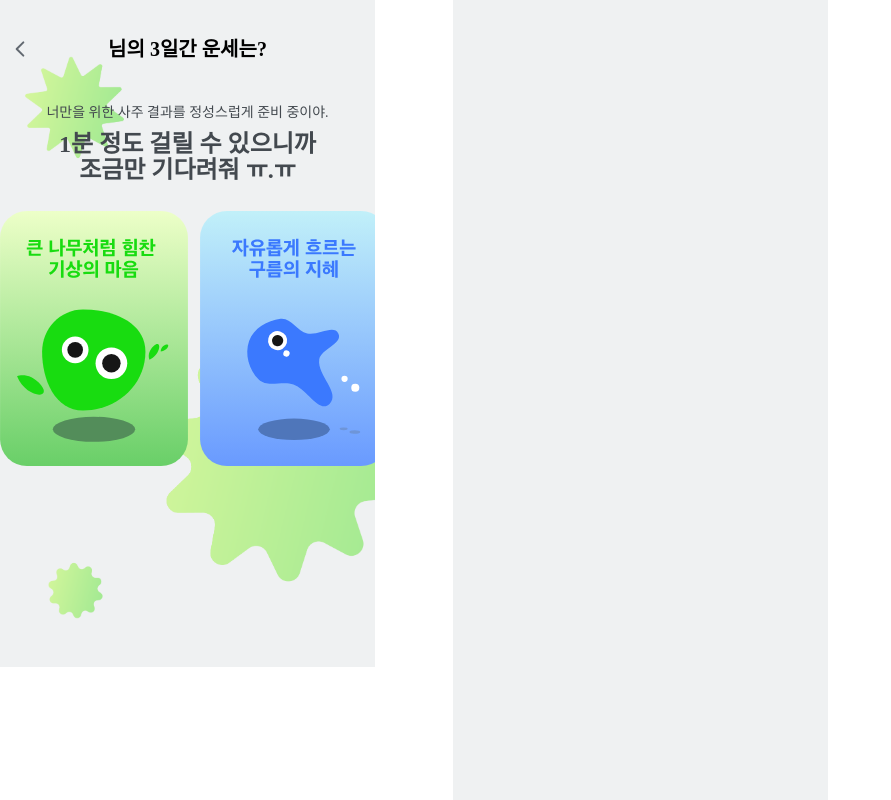
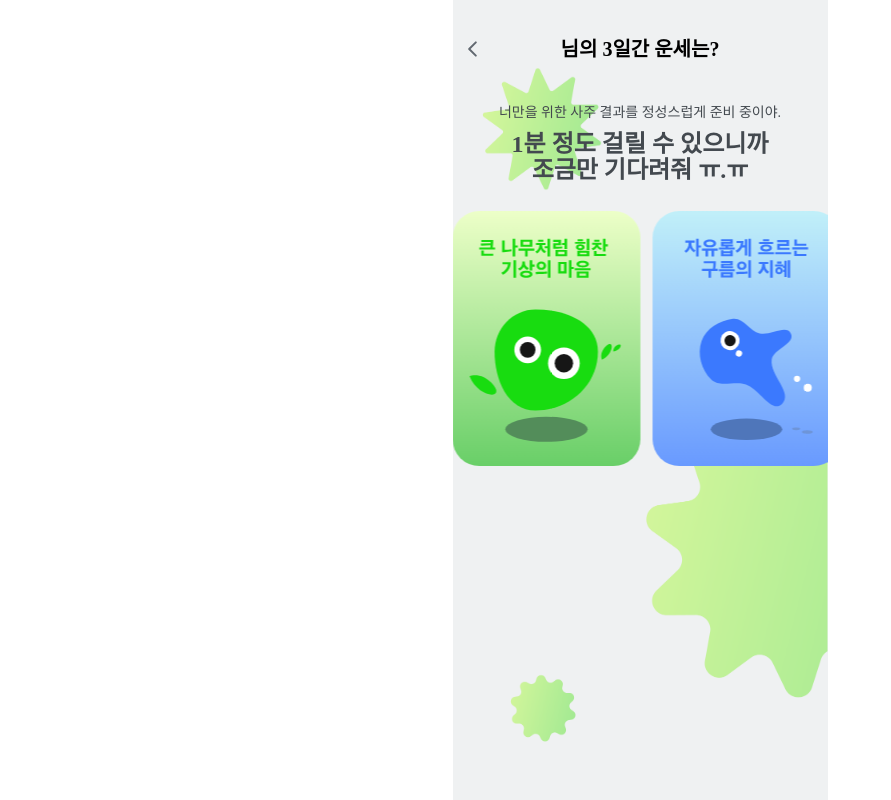
Before and after one commit to minjeoong/35-SOPKATHON-WEB-Team1, a React (Vite) app: page /loading in a window 1280 px wide. Shown: the whole page, without its empty margins (0-891 px from the left). Built offline with nearby package versions, Linux system fonts and the light colour scheme; a web font is replaced by a local one.

Commit message:
fix: 로딩 페이지 위치 수정

```diff
--- a/src/pages/LoadingPage/Loading.style.js
+++ b/src/pages/LoadingPage/Loading.style.js
@@ -4,14 +4,15 @@ import { css } from '@emotion/react';
 
 export const wrapper = css`
 	background-image: url(${bg_img});
-	background-size: contain;
+	background-size: cover;
 	background-repeat: no-repeat;
 
 	width: 37.5rem;
-	height: 66.7rem;
-	position: absolute;
+	height: 100vh;
+	position: fixed;
 	top: 0;
-	left: 0;
+	left: 50%;
+	transform: translateX(-50%);
 `;
 
 export const slider = css`
```
